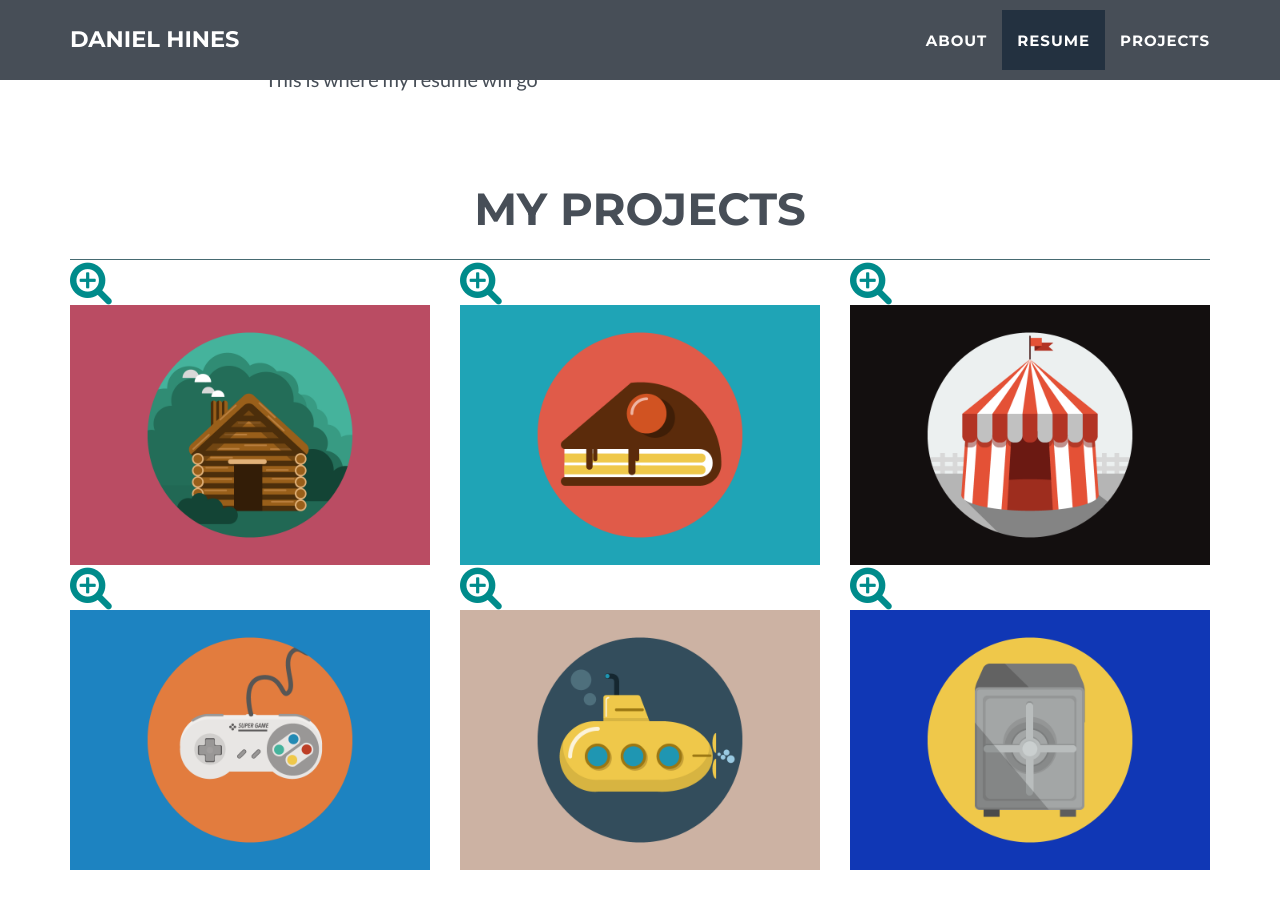
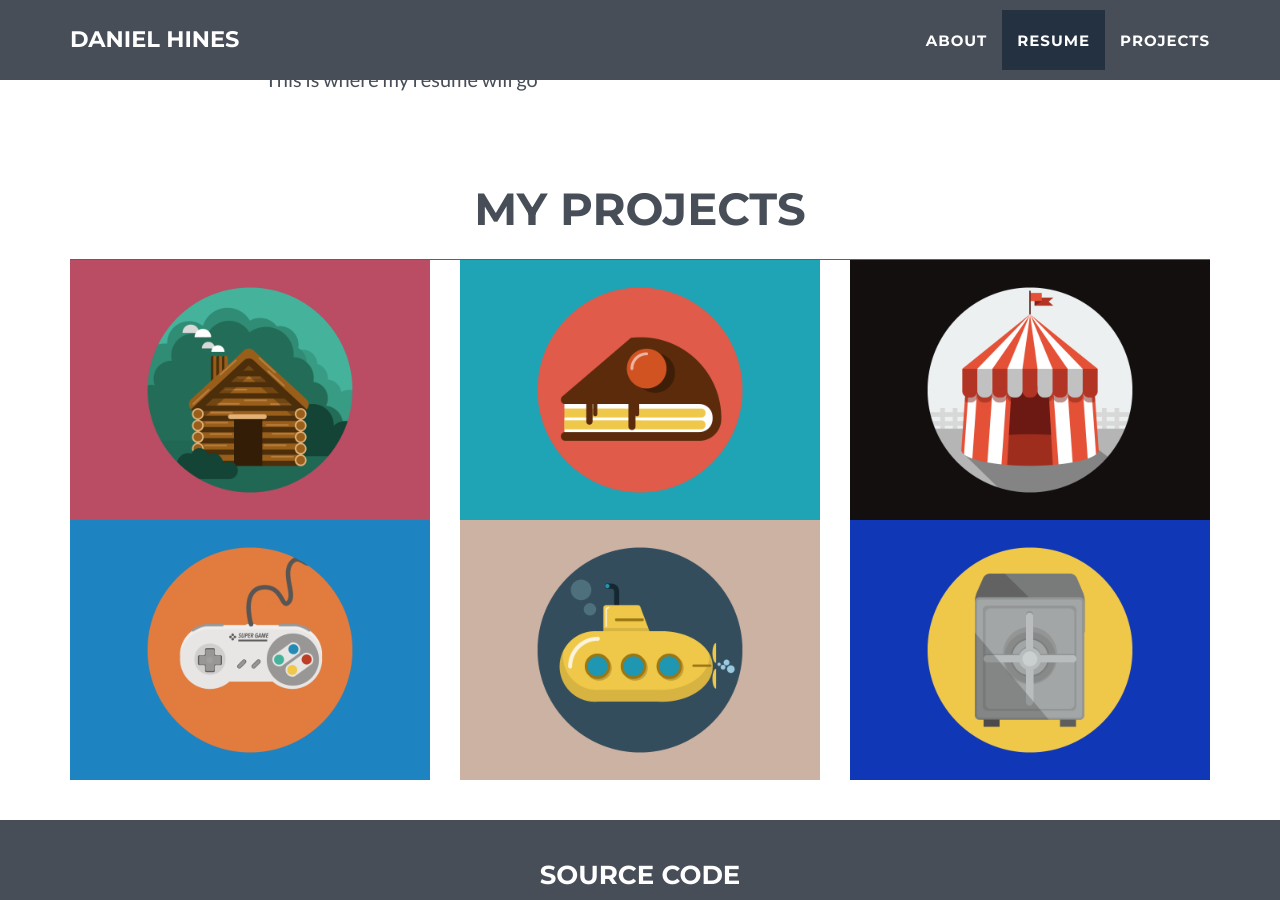
Before and after one commit to danielchines/danielchines.github.io, a Jekyll site: the page built from index.html, in a window 1280 px wide and 900 px high, scrolled down 1140 px. Built offline with Jekyll 4.4.1, drawn with Linux system fonts in a browser that asks for light colours.

Commit message:
Update portfolio_grid.html

```diff
--- a/_includes/portfolio_grid.html
+++ b/_includes/portfolio_grid.html
@@ -10,14 +10,11 @@
             <div class="row">
                 {% for post in site.posts %}
                     <div class="col-sm-4 portfolio-item">
+                        <row>
                         <a href="#portfolioModal-{{ post.modal-id }}" class="portfolio-link" data-toggle="modal">
-                            <div class="caption">
-                                <div class="caption-content">
-                                    <i class="fa fa-search-plus fa-3x"></i>
-                                </div>
-                            </div>
                             <img src="img/portfolio/{{ post.img }}" class="img-responsive" alt="{{ post.alt }}">
                         </a>
+                        </row>
                     </div>
                 {% endfor %}
             </div>
```
